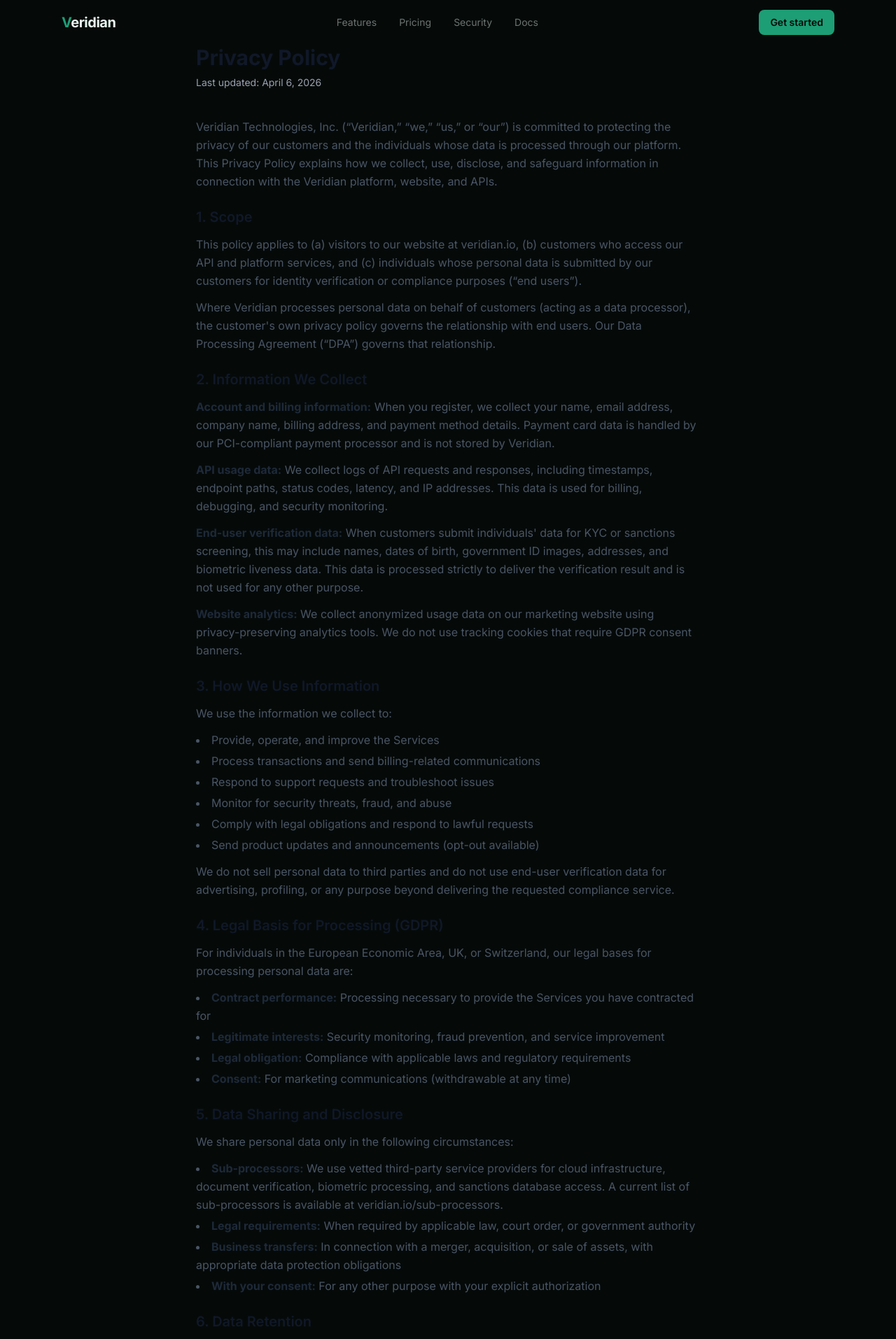
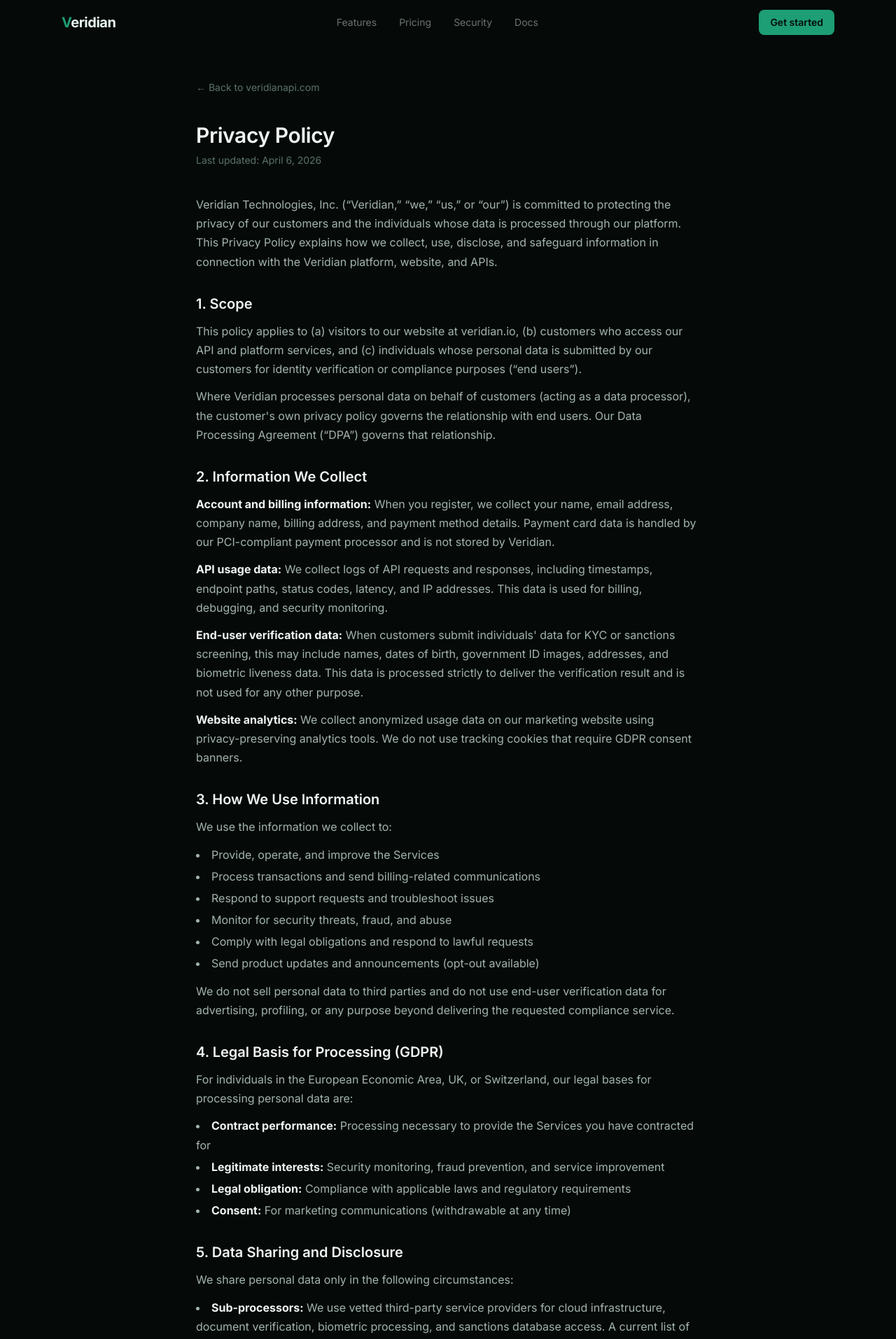
Before and after one commit to veridianapi/veridian-web, a Next.js app: page /privacy in a window 1280 px wide. Shown: the top 1913 px of the page at 70% size. Built offline with nearby package versions, Linux system fonts and the light colour scheme.

Commit message:
fix: remove stats bar, contact sales email, legal pages readable, pricing flow

```diff
--- a/app/components/LandingPage.tsx
+++ b/app/components/LandingPage.tsx
@@ -564,49 +564,6 @@
               Free trial · No credit card · 5-minute integration
             </motion.p>
 
-            {/* Stats bar */}
-            <motion.div
-              initial={{ opacity: 0, y: 28 }}
-              animate={{ opacity: 1, y: 0 }}
-              transition={{ delay: 0.5, duration: 0.6, ease: [0.16, 1, 0.3, 1] }}
-              className="flex flex-row items-center justify-center mt-10"
-            >
-              {[
-                { value: '18,698', label: 'OFAC sanctions records', color: '#1d9e75' },
-                { value: '99.9%',  label: 'Uptime SLA',             color: '#f0f4f3' },
-                { value: '< 2s',   label: 'Verification time',      color: '#f0f4f3' },
-              ].flatMap((stat, i) => {
-                const el = (
-                  <div
-                    key={stat.label}
-                    className="flex flex-col"
-                    style={{ padding: '0 32px' }}
-                  >
-                    <span
-                      className="text-4xl font-semibold leading-none"
-                      style={{ color: stat.color, fontVariantNumeric: 'tabular-nums' }}
-                    >
-                      {stat.value}
-                    </span>
-                    <span
-                      className="text-[11px] font-medium uppercase mt-1.5 tracking-widest"
-                      style={{ color: '#5a7268' }}
-                    >
-                      {stat.label}
-                    </span>
-                  </div>
-                );
-                if (i === 0) return [el];
-                return [
-                  <div
-                    key={`div-${i}`}
-                    className="w-px shrink-0"
-                    style={{ height: '32px', backgroundColor: 'rgba(255,255,255,0.10)' }}
-                  />,
-                  el,
-                ];
-              })}
-            </motion.div>
           </motion.div>
 
           {/* Right: code window */}
@@ -984,12 +941,15 @@
 
 // ─── Pricing Section ──────────────────────────────────────────────────────────
 
+const SALES_EMAIL = 'mailto:support@veridianapi.com';
+
 const plans: {
   name: string;
   price: string;
   description: string;
   features: string[];
   cta: string;
+  ctaHref: string;
   highlighted: boolean;
 }[] = [
   {
@@ -1004,6 +964,7 @@
       'Email support',
     ],
     cta: 'Start free trial',
+    ctaHref: DASHBOARD_LOGIN,
     highlighted: false,
   },
   {
@@ -1019,6 +980,7 @@
       'Priority support',
     ],
     cta: 'Start free trial',
+    ctaHref: DASHBOARD_LOGIN,
     highlighted: true,
   },
   {
@@ -1034,6 +996,7 @@
       'Custom rule configuration',
     ],
     cta: 'Contact sales',
+    ctaHref: SALES_EMAIL,
     highlighted: false,
   },
 ];
@@ -1134,7 +1097,7 @@
               </ul>
 
               <Link
-                href={DASHBOARD_LOGIN}
+                href={plan.ctaHref}
                 className="flex items-center justify-center text-[13px] font-medium px-5 h-11 sm:h-9 rounded-lg transition-all"
                 style={
                   plan.highlighted
@@ -1162,7 +1125,7 @@
       >
         Need more than 2,500 verifications/month?{' '}
         <Link
-          href={DASHBOARD_LOGIN}
+          href={SALES_EMAIL}
           className="underline underline-offset-4 transition-colors"
           style={{ color: 'var(--brand)' }}
         >
--- a/app/components/LegalLayout.tsx
+++ b/app/components/LegalLayout.tsx
@@ -1,3 +1,4 @@
+import Link from "next/link";
 import Nav from "./Nav";
 import Footer from "./Footer";
 
@@ -9,20 +10,42 @@
 
 export default function LegalLayout({ title, lastUpdated, children }: LegalLayoutProps) {
   return (
-    <>
+    <div style={{ backgroundColor: '#050a09', minHeight: '100vh' }}>
       <Nav />
-      <main className="flex-1">
-        <div className="max-w-3xl mx-auto px-6 py-16">
+      <main>
+        <div className="max-w-3xl mx-auto px-6 py-16 pt-28">
+          {/* Back link */}
+          <Link
+            href="/"
+            className="inline-flex items-center gap-1.5 text-sm mb-10 transition-colors hover:text-[#f0f4f3]"
+            style={{ color: '#5a7268' }}
+          >
+            ← Back to veridianapi.com
+          </Link>
+
+          {/* Header */}
           <div className="mb-10">
-            <h1 className="text-3xl font-bold text-gray-900 mb-2">{title}</h1>
-            <p className="text-sm text-gray-400">Last updated: {lastUpdated}</p>
+            <h1
+              className="text-3xl font-semibold mb-2"
+              style={{ color: '#f0f4f3', letterSpacing: '-0.4px' }}
+            >
+              {title}
+            </h1>
+            <p className="text-sm" style={{ color: '#5a7268' }}>
+              Last updated: {lastUpdated}
+            </p>
           </div>
-          <div className="prose prose-gray max-w-none text-gray-600 leading-relaxed space-y-6">
+
+          {/* Content */}
+          <div
+            className="space-y-8 text-base leading-[1.7]"
+            style={{ color: '#a3b3ae' }}
+          >
             {children}
           </div>
         </div>
       </main>
       <Footer />
-    </>
+    </div>
   );
 }
--- a/app/privacy/page.tsx
+++ b/app/privacy/page.tsx
@@ -8,7 +8,12 @@
 function Section({ title, children }: { title: string; children: React.ReactNode }) {
   return (
     <section>
-      <h2 className="text-xl font-semibold text-gray-900 mb-3">{title}</h2>
+      <h2
+        className="text-xl font-semibold mb-3"
+        style={{ color: '#f0f4f3' }}
+      >
+        {title}
+      </h2>
       <div className="space-y-3">{children}</div>
     </section>
   );
@@ -41,27 +46,27 @@
       </Section>
 
       <Section title="2. Information We Collect">
-        <p><strong className="text-gray-800">Account and billing information:</strong> When you register, we collect
+        <p><strong style={{ color: '#f0f4f3' }}>Account and billing information:</strong> When you register, we collect
           your name, email address, company name, billing address, and payment
           method details. Payment card data is handled by our PCI-compliant
           payment processor and is not stored by Veridian.</p>
-        <p><strong className="text-gray-800">API usage data:</strong> We collect logs of API requests and responses,
+        <p><strong style={{ color: '#f0f4f3' }}>API usage data:</strong> We collect logs of API requests and responses,
           including timestamps, endpoint paths, status codes, latency, and IP
           addresses. This data is used for billing, debugging, and security
           monitoring.</p>
-        <p><strong className="text-gray-800">End-user verification data:</strong> When customers submit individuals&apos;
+        <p><strong style={{ color: '#f0f4f3' }}>End-user verification data:</strong> When customers submit individuals&apos;
           data for KYC or sanctions screening, this may include names, dates of
           birth, government ID images, addresses, and biometric liveness data.
           This data is processed strictly to deliver the verification result and
           is not used for any other purpose.</p>
-        <p><strong className="text-gray-800">Website analytics:</strong> We collect anonymized usage data on our
+        <p><strong style={{ color: '#f0f4f3' }}>Website analytics:</strong> We collect anonymized usage data on our
           marketing website using privacy-preserving analytics tools. We do not
           use tracking cookies that require GDPR consent banners.</p>
       </Section>
 
       <Section title="3. How We Use Information">
         <p>We use the information we collect to:</p>
-        <ul className="list-disc list-inside space-y-1 text-gray-600">
+        <ul className="list-disc list-inside space-y-1" style={{ color: '#a3b3ae' }}>
           <li>Provide, operate, and improve the Services</li>
           <li>Process transactions and send billing-related communications</li>
           <li>Respond to support requests and troubleshoot issues</li>
@@ -78,11 +83,11 @@
 
       <Section title="4. Legal Basis for Processing (GDPR)">
         <p>For individuals in the European Economic Area, UK, or Switzerland, our legal bases for processing personal data are:</p>
-        <ul className="list-disc list-inside space-y-1 text-gray-600">
-          <li><strong className="text-gray-800">Contract performance:</strong> Processing necessary to provide the Services you have contracted for</li>
-          <li><strong className="text-gray-800">Legitimate interests:</strong> Security monitoring, fraud prevention, and service improvement</li>
-          <li><strong className="text-gray-800">Legal obligation:</strong> Compliance with applicable laws and regulatory requirements</li>
-          <li><strong className="text-gray-800">Consent:</strong> For marketing communications (withdrawable at any time)</li>
+        <ul className="list-disc list-inside space-y-1" style={{ color: '#a3b3ae' }}>
+          <li><strong style={{ color: '#f0f4f3' }}>Contract performance:</strong> Processing necessary to provide the Services you have contracted for</li>
+          <li><strong style={{ color: '#f0f4f3' }}>Legitimate interests:</strong> Security monitoring, fraud prevention, and service improvement</li>
+          <li><strong style={{ color: '#f0f4f3' }}>Legal obligation:</strong> Compliance with applicable laws and regulatory requirements</li>
+          <li><strong style={{ color: '#f0f4f3' }}>Consent:</strong> For marketing communications (withdrawable at any time)</li>
         </ul>
       </Section>
 
@@ -90,11 +95,11 @@
         <p>
           We share personal data only in the following circumstances:
         </p>
-        <ul className="list-disc list-inside space-y-1 text-gray-600">
-          <li><strong className="text-gray-800">Sub-processors:</strong> We use vetted third-party service providers for cloud infrastructure, document verification, biometric processing, and sanctions database access. A current list of sub-processors is available at veridian.io/sub-processors.</li>
-          <li><strong className="text-gray-800">Legal requirements:</strong> When required by applicable law, court order, or government authority</li>
-          <li><strong className="text-gray-800">Business transfers:</strong> In connection with a merger, acquisition, or sale of assets, with appropriate data protection obligations</li>
-          <li><strong className="text-gray-800">With your consent:</strong> For any other purpose with your explicit authorization</li>
+        <ul className="list-disc list-inside space-y-1" style={{ color: '#a3b3ae' }}>
+          <li><strong style={{ color: '#f0f4f3' }}>Sub-processors:</strong> We use vetted third-party service providers for cloud infrastructure, document verification, biometric processing, and sanctions database access. A current list of sub-processors is available at veridian.io/sub-processors.</li>
+          <li><strong style={{ color: '#f0f4f3' }}>Legal requirements:</strong> When required by applicable law, court order, or government authority</li>
+          <li><strong style={{ color: '#f0f4f3' }}>Business transfers:</strong> In connection with a merger, acquisition, or sale of assets, with appropriate data protection obligations</li>
+          <li><strong style={{ color: '#f0f4f3' }}>With your consent:</strong> For any other purpose with your explicit authorization</li>
         </ul>
       </Section>
 
@@ -141,7 +146,7 @@
 
       <Section title="9. Your Rights">
         <p>Depending on your jurisdiction, you may have the right to:</p>
-        <ul className="list-disc list-inside space-y-1 text-gray-600">
+        <ul className="list-disc list-inside space-y-1" style={{ color: '#a3b3ae' }}>
           <li>Access the personal data we hold about you</li>
           <li>Correct inaccurate or incomplete data</li>
           <li>Request deletion of your personal data</li>
--- a/app/refund/page.tsx
+++ b/app/refund/page.tsx
@@ -14,7 +14,7 @@
       <p>
         To request a refund, contact us at{" "}
         <a
-          href="mailto:support@veridian.dev"
+          href="mailto:support@veridianapi.com"
           className="underline underline-offset-2"
           style={{ color: "var(--brand)" }}
         >
--- a/app/terms/page.tsx
+++ b/app/terms/page.tsx
@@ -8,7 +8,12 @@
 function Section({ title, children }: { title: string; children: React.ReactNode }) {
   return (
     <section>
-      <h2 className="text-xl font-semibold text-gray-900 mb-3">{title}</h2>
+      <h2
+        className="text-xl font-semibold mb-3"
+        style={{ color: '#f0f4f3' }}
+      >
+        {title}
+      </h2>
       <div className="space-y-3">{children}</div>
     </section>
   );
@@ -72,7 +77,7 @@
           You agree to use the Services only for lawful purposes and in
           accordance with these Terms. You must not:
         </p>
-        <ul className="list-disc list-inside space-y-1 text-gray-600">
+        <ul className="list-disc list-inside space-y-1" style={{ color: '#a3b3ae' }}>
           <li>Use the Services to violate any applicable law or regulation</li>
           <li>Submit fraudulent, inaccurate, or fabricated identity information</li>
           <li>Attempt to circumvent rate limits, access controls, or security measures</li>
```
